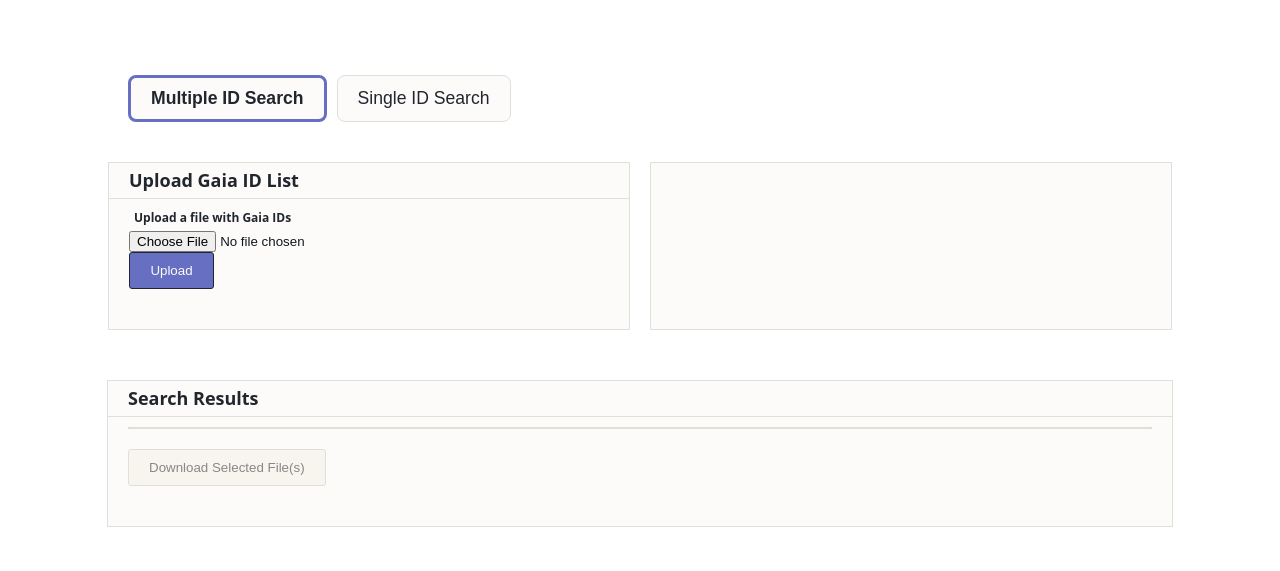
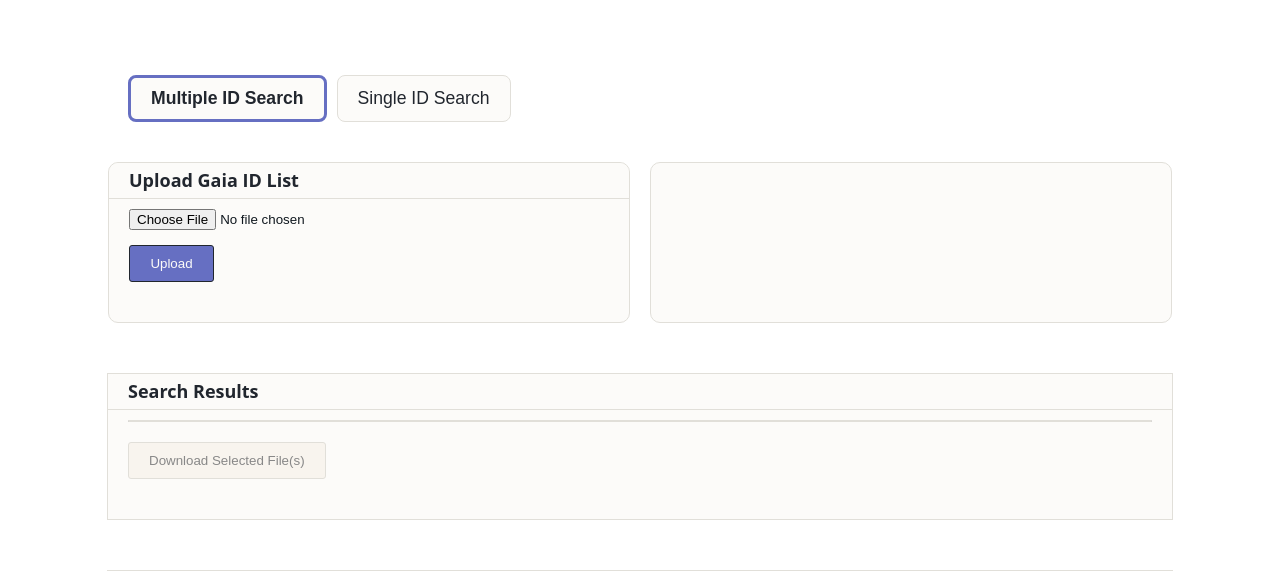
Before and after one commit to antkeyes/hatpi.org, a Flask app: page /lightcurves in a window 1280 px wide. Shown: the part 50-621 px from the top of the page. Run offline with Flask 3, Linux system fonts and the light colour scheme; some libraries are stand-ins or nearby versions.

Commit message:
stying updates

```diff
--- a/static/lightcurves_styles.css
+++ b/static/lightcurves_styles.css
@@ -98,6 +98,7 @@ body {
     background-color: #FCFBF9;
     padding: 20px;
     border: 1px solid #E1DFD9;
+    border-radius:10px;
     text-align: left;
 }
 
@@ -135,6 +136,12 @@ body {
     padding: 20px;
     border: 1px solid #E1DFD9; /* Match the border style */
     text-align: left; /* Align text to the left */
+    border-radius: 10px;
+}
+
+/* margin beneath 'Browse' button */
+#file-upload {
+    margin-bottom: 15px;
 }
 
 
@@ -154,6 +161,10 @@ body {
     margin-top: -20px;
     margin-bottom: 10px;
     border-bottom: 1px solid #E1DFD9;
+    border-top-left-radius: 10px; /* Top left corner */
+    border-top-right-radius: 10px; /* Top right corner */
+    border-bottom-left-radius: 0; /* No radius for bottom left */
+    border-bottom-right-radius: 0; /* No radius for bottom right */
 }
 
 
@@ -215,7 +226,7 @@ body {
 .input-label {
     font-size: 12px;
     font-weight: bold;
-    margin-bottom: 5px;
+    margin-bottom: 10px;
     display: block;
     color: #21262E;
     padding-left: 5px;
--- a/templates/lightcurves.html
+++ b/templates/lightcurves.html
@@ -146,7 +146,7 @@
                     <div id="multiple-search-container" class="multiple-search-container {% if active_tab == 'multiple-search-container' %}active{% endif %}">
                         <div class="search-header">Upload Gaia ID List</div>
                         <form id="upload-form" enctype="multipart/form-data">
-                            <label for="file-upload" class="input-label">Upload a file with Gaia IDs</label>
+                            <!-- <label for="file-upload" class="input-label">Upload a file with Gaia IDs</label> -->
                             <input type="file" id="file-upload" name="file" accept=".csv, .txt" required>
                             <button type="upload" onclick="submitFile()">Upload</button>
                         </form>
```
